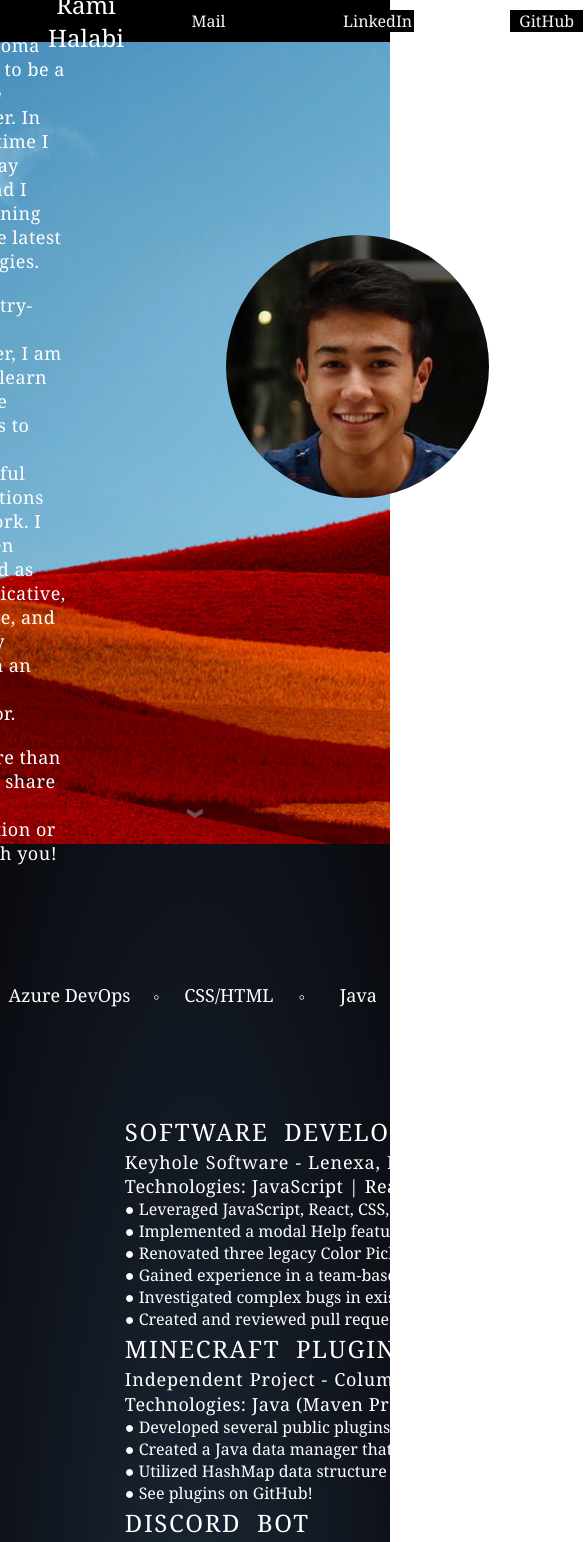
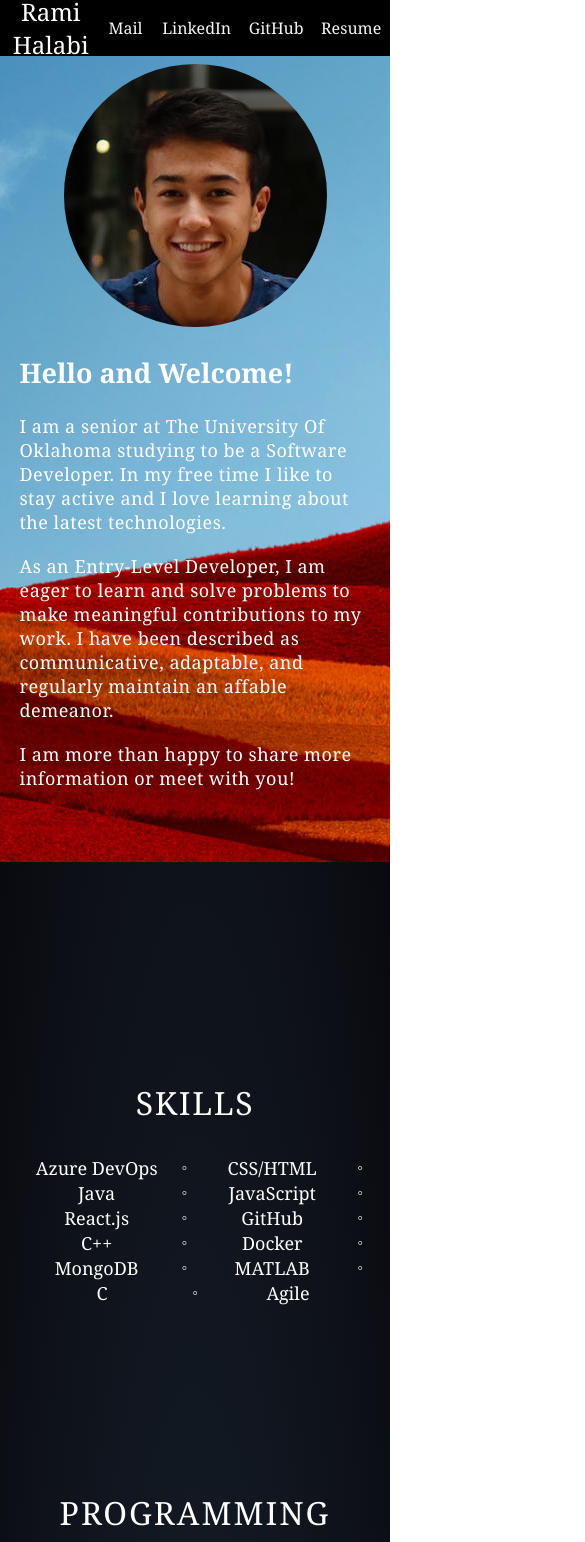
Before and after one commit to RamiHalabi/Portfolio, a React (Create React App) app: page / in a window 390 px wide. Shown: the top 1542 px of the page, 585 px wide, since content can reach past the window. Built offline with nearby package versions, Linux system fonts and the light colour scheme.

Commit message:
Styling overhaul implemented responsive web design

```diff
--- a/package.json
+++ b/package.json
@@ -7,9 +7,10 @@
     "@testing-library/jest-dom": "^5.16.4",
     "@testing-library/react": "^13.3.0",
     "@testing-library/user-event": "^13.5.0",
+    "gh-pages": "^4.0.0",
     "react": "^18.2.0",
     "react-dom": "^18.2.0",
-    "react-scripts": "5.0.1",
+    "react-scripts": "^5.0.1",
     "web-vitals": "^2.1.4"
   },
   "scripts": {
--- a/src/About.js
+++ b/src/About.js
@@ -6,6 +6,15 @@ const About = () =>{
 
     return(
         <>
+
+        <div className="img">
+                <img
+                alt="pfp"
+                title="Profile Pic"
+                src={pfp}
+                className="pfp" />
+            </div>
+
             <div className="aboutSection">
                 <h2 className="aboutHeader">Hello and Welcome!</h2>
 
@@ -24,11 +33,7 @@ const About = () =>{
                 </div>
             </div>
 
-            <img
-            alt="pfp"
-            title="Profile Pic"
-            src={pfp}
-            className="pfp" />
+
         </>
     )
 
--- a/src/App.css
+++ b/src/App.css
@@ -27,7 +27,7 @@ body::-webkit-scrollbar-thumb {
 .header {
   background-color: black;
   display:flex;
-  height: 5vh;
+  height: 3.5rem;
   position: fixed;
   width: 100%;
   z-index: 99 !important;
@@ -47,12 +47,13 @@ body::-webkit-scrollbar-thumb {
   align-content: center;
   margin-left: auto;
   color: #F6F6F6;
+  flex-wrap: nowrap;
 }
 
 .a {
   width: 73.11px;
   margin: 0rem 3rem 0rem 3rem;
-  background-color: black;
+  background-color: transparent;
   border: none;
   font-size: medium;
   color: #F6F6F6;
@@ -65,7 +66,7 @@ body::-webkit-scrollbar-thumb {
 .a:hover {
   width: 73.11px;
   margin: 0rem 3rem 0rem 3rem;
-  background-color: black;
+  background-color: transparent;
   border: none;
   font-size: large;
   color: #FFF;
@@ -82,6 +83,7 @@ body::-webkit-scrollbar-thumb {
   display: flex;
   align-items: center;
   justify-content: center;
+  align-content: center;
   color: white;
 }
 
@@ -91,26 +93,28 @@ body::-webkit-scrollbar-thumb {
   background-position: center;
   background-repeat: no-repeat;
   background-size: cover;
-  gap: 10rem;
   height: 100vh;
+  flex-wrap: wrap;
 }
 
 .subcontainer.experience {
   background: radial-gradient(ellipse at bottom, #1B2735 0%, #090A0F 100%);
-  height: 100vh;
+  background-repeat: no-repeat;
+  background-size: cover;
 }
+
 
 .pfp {
   border-radius: 150px;
-  margin-bottom: 7rem;
+  margin: 2rem;
 }
 
 .aboutSection {
-  text-align: left;
   font-size: large;
   max-width: 50rem;
-  margin-bottom: 7rem;
-  margin-left: 1.25rem;
+  margin-bottom: 4.5rem;
+  margin-left: 5%;
+  margin-right: 5%;
 }
 
 .aboutSection .styling {
@@ -133,7 +137,7 @@ body::-webkit-scrollbar-thumb {
   text-align: center;
   color: white;
   font-size: x-large;
-  margin-left: 3rem;
+  margin-left: 1%;
 }
 
 .exp {
@@ -174,9 +178,11 @@ body::-webkit-scrollbar-thumb {
 
 .skillsList {
 display: flex;
-align-items: center;
-align-content: center;
-font-size: large;
+flex-direction: row;
+justify-content: space-evenly;
+flex-wrap: wrap;
+height: 7rem;
+
 }
 
 .skill {
@@ -184,19 +190,39 @@ font-size: large;
   height: 25px;
   margin-left: 1px;
   margin-right: 1px;
-  margin-top: -3rem;
   text-align: center;
+  font-size: large;
   transition: font-size 250ms;
 
 }
 
+.skills{
+    display: flex;
+    flex-direction: column;
+    justify-content: center;
+    margin-left: 3%;
+    margin-right: 3%;
+    margin-top: 3%;
+    row-gap: 2rem;
+}
+
 .point {
-  margin-top: -3rem;
-
 }
 
 .skill:hover {
   font-size: larger;
+}
+
+.projects {
+  display: flex;
+  flex-direction: column;
+  row-gap: 3rem;
+
+}
+
+.project {
+  margin-left: 10%;
+  margin-right: 5%;
 }
 
 @keyframes fadeIn {
@@ -221,7 +247,7 @@ font-size: large;
 
 .reveal{
   position: relative;
-  transform: translateY(20px);
+  transform: translateY(-20px);
   opacity: 0;
   transition: 1s all ease;
 }
@@ -238,6 +264,14 @@ font-size: large;
   letter-spacing: 2px;
   font-size: xx-large;
   margin-top: 1rem;
+}
+
+.styledChevron {
+  display: flex;
+  align-items: flex-start;
+  justify-content: center;
+  position: relative;
+  top: -4rem;
 }
 
 .chevron {
@@ -299,3 +333,77 @@ font-size: large;
     transform: translateY(55px) scale3d(0.5, 0.5, 0.5);
   }
 }
+
+@media only screen and (max-width: 600px) {
+
+ .subcontainer.about {
+  height: 100%;
+}
+
+.pfp {
+  margin: 4rem 2rem 0rem 2rem;
+}
+
+.skills {
+  display: flex;
+  flex-direction: column;
+  justify-content: center;
+  row-gap: 2rem;
+}
+
+.skillTitle {
+  margin-left: 3%;
+  margin-right: 3%;
+}
+
+
+
+}
+
+@media only screen and (max-width: 700px) {
+  .a {
+    margin: 0rem 3% 0rem 3%;
+   }
+
+   .a:hover {
+    margin: 0rem 3% 0rem 3%;
+   }
+
+}
+
+@media only screen and (max-height: 600px) {
+
+  .subcontainer.about {
+   height: 100%;
+ }
+
+ .pfp {
+   border-radius: 150px;
+   margin: 4rem 2rem 0rem 2rem;
+ }
+
+ .skills {
+   display: flex;
+   flex-direction: column;
+   justify-content: center;
+   row-gap: 2rem;
+ }
+
+ .skillTitle {
+   margin-left: 3%;
+   margin-right: 3%;
+ }
+
+ .a {
+  margin: 0rem 3% 0rem 3%;
+ }
+
+ .a:hover {
+  margin: 0rem 3% 0rem 3%;
+ }
+
+ .navbar {
+  margin-left: inherit;
+}
+
+ }
--- a/src/Content.js
+++ b/src/Content.js
@@ -3,17 +3,6 @@ import About from "./About";
 import Experience from "./Experience";
 
 const Content = () => {
-
-    const styles = {
-        styledChevron: {
-            display: 'grid',
-            alignContent: 'center',
-            height: '0',
-            position: 'relative',
-            justifyItems: 'center',
-            top: '-5.5rem',
-        },
-    };
 
     const handleScroll = () =>{ window.scrollTo(0, 1000);};
 
@@ -24,7 +13,7 @@ const Content = () => {
             <div className="subcontainer about">
                 <About />
             </div>
-            <div style={styles.styledChevron} onClick={handleScroll}>
+            <div className="styledChevron" onClick={handleScroll}>
                     <div class="chevron"></div>
                     <div class="chevron"></div>
                     <div class="chevron"></div>
--- a/src/Experience.js
+++ b/src/Experience.js
@@ -2,20 +2,6 @@ import React from "react";
 import Skills from './Skills';
 
 const Experience = () =>{
-
-    const styles = {
-        skills: {
-            display: "grid",
-            alignItems: "center",
-            justifyContent: "center",
-            },
-        projects: {
-            display: "grid",
-            alignItems: "center",
-            justifyContent: "center",
-            marginBottom: "2rem",
-        },
-    };
 
     function reveal() {
         var reveals = document.querySelectorAll(".reveal");
@@ -40,16 +26,16 @@ const Experience = () =>{
 
 <div className="exp">
 
-    <div style={styles.skills} className="reveal" id="skillsAnimated">
+    <div className=" skills reveal" id="skillsAnimated">
 
         <Skills />
     </div>
 
-    <div style={styles.projects} >
+    <div className="projects">
 
-        <div className="reveal skillTitle" style={{marginTop: "-1rem"}}>PROGRAMMING EXPERIENCE</div>
+        <div className="reveal skillTitle">PROGRAMMING EXPERIENCE</div>
 
-            <div className="reveal">
+            <div className="project reveal">
                 <div className="skillLabel">SOFTWARE DEVELOPMENT INTERN</div>
                 <div className="skillInfo1">Keyhole Software - Lenexa, KS | June 2022–August 2022</div>
                 <div className="skillInfo2">Technologies: JavaScript | React | CSS | GitHub | Azure DevOps | Node.js</div>
@@ -61,7 +47,7 @@ const Experience = () =>{
                 <div>● Created and reviewed pull requests on Azure DevOps as well as updated tickets and status.</div>
             </div>
 
-            <div className="reveal">
+            <div className="project reveal">
                 <div className="skillLabel">MINECRAFT PLUGINS</div>
                 <div className="skillInfo1"> Independent Project - Columbia, MO | December 2021–January 2022</div>
                 <div className="skillInfo2">Technologies: Java (Maven Project) | GitHub</div>
@@ -72,7 +58,7 @@ const Experience = () =>{
             </div>
             <div>
 
-            <div className="reveal">
+            <div className="project reveal" style={{marginBottom: "5%"}}>
                 <div className="skillLabel">DISCORD BOT</div>
                 <div className="skillInfo1">Independent Project - Columbia, MO | January 2022–February 2022</div>
                 <div className="skillInfo2">Technologies: JavaScript | Node.js | Discord</div>
--- a/src/Skills.js
+++ b/src/Skills.js
@@ -6,13 +6,13 @@ const Skills = () => {
     return (<>
 
             <div className="skillTitle">SKILLS</div>
-            <div className="skillsList" style={{marginTop: "-2rem"}}>
+            <div className="skillsList">
 
-                    <div className="skill" style={{marginRight: "-15px"}}>Azure DevOps</div>
-                    <div className="point" style={{marginLeft: "30px"}}>◦</div>
+                    <div className="skill">Azure DevOps</div>
+                    <div className="point">◦</div>
                     <div className="skill">CSS/HTML</div>
                     <div className="point">◦</div>
-                    <div className="skill" style={{marginLeft: "-15px", marginRight: "-15px"}}>Java</div>
+                    <div className="skill">Java</div>
                     <div className="point">◦</div>
                     <div className="skill">JavaScript</div>
                     <div className="point">◦</div>
@@ -20,16 +20,16 @@ const Skills = () => {
                     <div className="point">◦</div>
                     <div className="skill">GitHub</div>
                     <div className="point">◦</div>
-                    <div className="skill" style={{marginLeft: "-10px", marginRight: "-10px"}}>C++</div>
+                    <div className="skill">C++</div>
                     <div className="point">◦</div>
                     <div className="skill">Docker</div>
                     <div className="point">◦</div>
                     <div className="skill">MongoDB</div>
                     <div className="point">◦</div>
                     <div className="skill">MATLAB</div>
-                    <div className="point" style={{marginRight: "-20px"}}>◦</div>
-                    <div className="skill" style={{marginRight: "-20px"}}>C</div>
-                    <div className="point" style={{marginRight: "-20px"}}>◦</div>
+                    <div className="point">◦</div>
+                    <div className="skill">C</div>
+                    <div className="point">◦</div>
                     <div className="skill">Agile</div>
            </div>
     </>);
```
Also changed, not shown: 1 other file (tests, documents, lock files or other folders).
